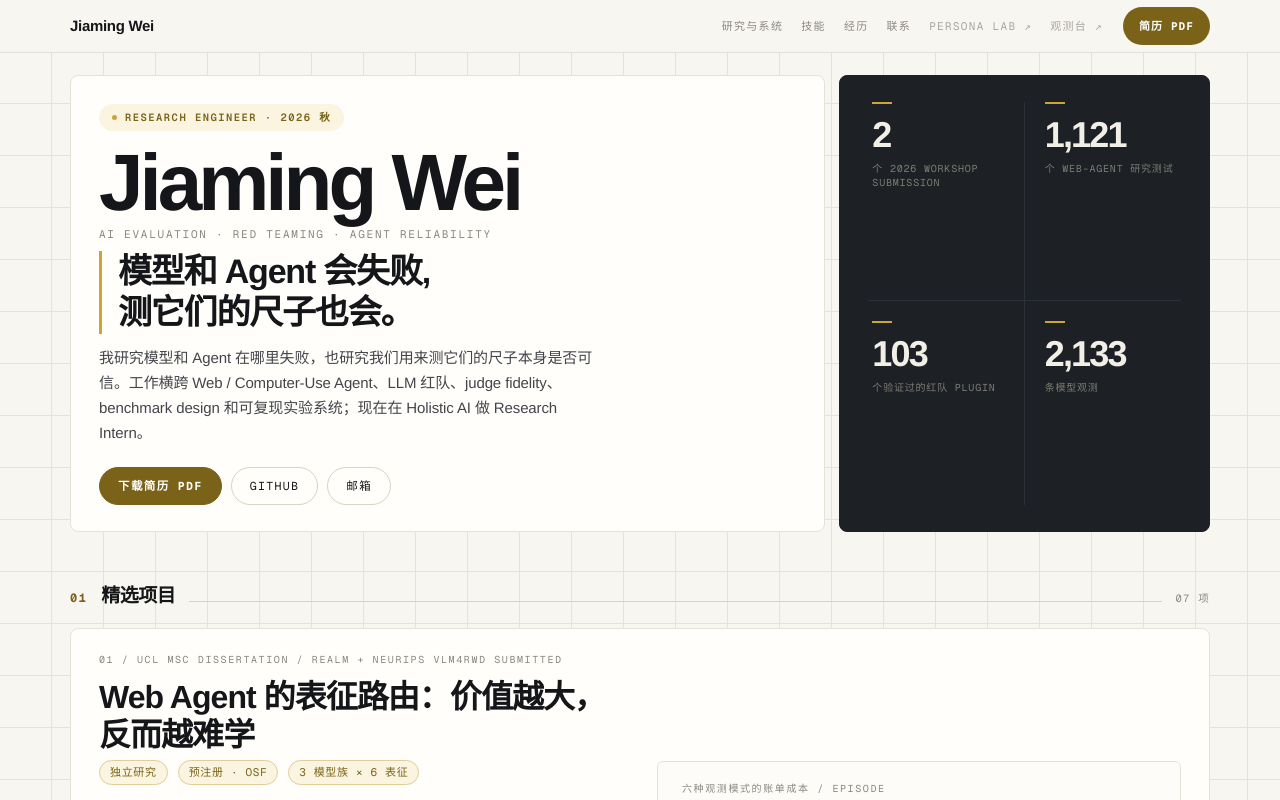
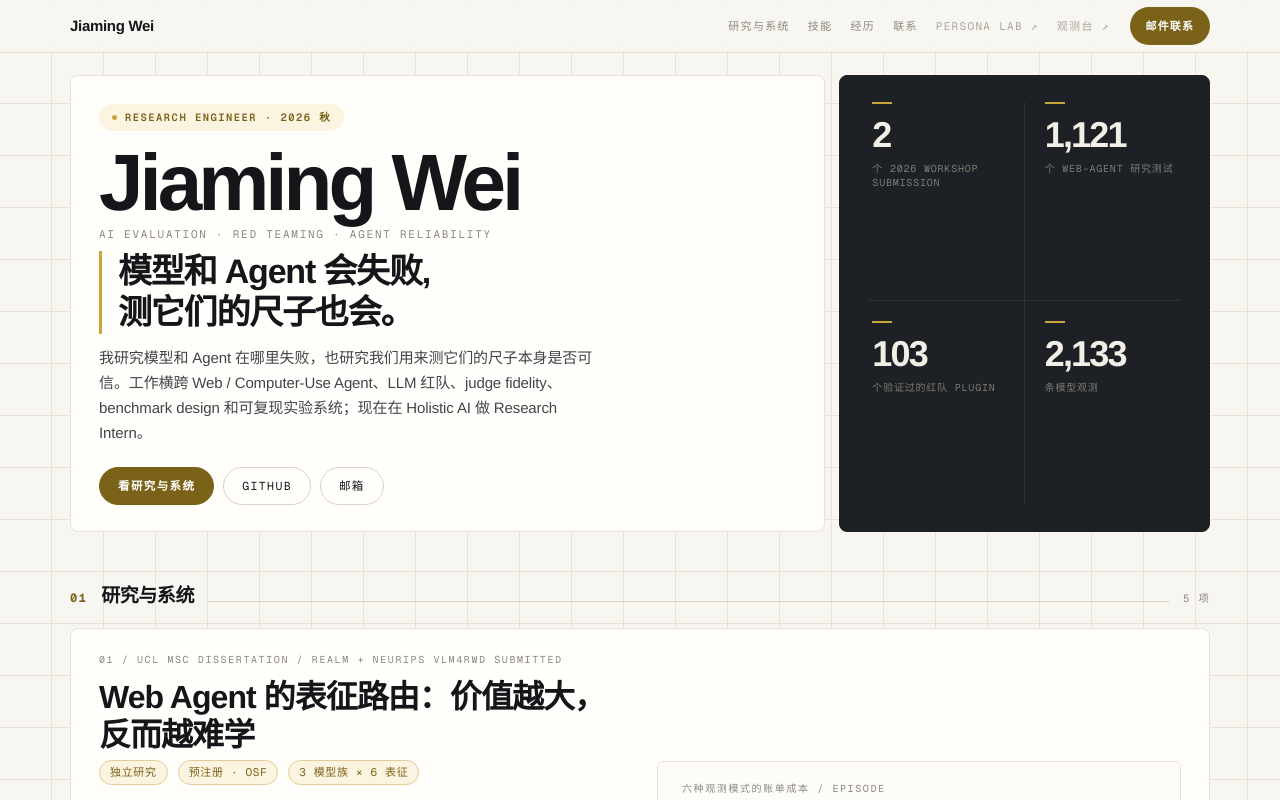
Before and after one commit to Quarkgluonmixture/ai-model-observatory, a Next.js app: page / in a window 1280 px wide. Shown: the top 800 px of the page. Built offline with nearby package versions, Linux system fonts and the light colour scheme.

Commit message:
feat: make portfolio recruiter-facing and remove dead CTAs

```diff
--- a/app/page.tsx
+++ b/app/page.tsx
@@ -22,6 +22,7 @@ import {
 
 const SHOT_W = 1700;
 const SHOT_H = 1099;
+const EMAIL = "mailto:jimmyenglish@126.com";
 
 function MeterRow({ m }: { m: Meter }) {
   const fill = m.tone === "w" ? s.fW : m.tone === "n" ? s.fN : s.fA;
@@ -196,13 +197,12 @@ export default function Home() {
             <Link className={s.sub} href="/persona">Persona Lab ↗</Link>
             <Link className={s.sub} href="/models">观测台 ↗</Link>
           </nav>
-          <a className={s.cv} href="#">简历 PDF</a>
+          <a className={s.cv} href={EMAIL}>邮件联系</a>
         </div>
       </div>
 
       <div className={s.wrap}>
         <div className={s.g}>
-          {/* 首屏 */}
           <div className={`${s.t} ${s.c8}`}>
             <span className={s.avail}><i />{profile.availability}</span>
             <h1 className={s.h1}>{profile.name}</h1>
@@ -210,9 +210,9 @@ export default function Home() {
             <p className={s.say}>{profile.claim[0]}<br />{profile.claim[1]}</p>
             <p className={s.lead}>{profile.intro}</p>
             <div className={s.cta}>
-              <a className={`${s.btn} ${s.pri}`} href="#">下载简历 PDF</a>
+              <a className={`${s.btn} ${s.pri}`} href="#work">看研究与系统</a>
               <a className={s.btn} href={profile.github}>GitHub</a>
-              <a className={s.btn} href="#">邮箱</a>
+              <a className={s.btn} href={EMAIL}>邮箱</a>
             </div>
           </div>
 
@@ -228,7 +228,7 @@ export default function Home() {
             </div>
           </div>
 
-          <Section no="01" title="精选项目" count="07 项" id="work" />
+          <Section no="01" title="研究与系统" count={`${featured.length} 项`} id="work" />
           {featured.map((p) => <Card key={p.slot} p={p} />)}
 
           <Section no="02" title="技能栈" count="每项都有项目对得上" id="skills" />
@@ -276,11 +276,11 @@ export default function Home() {
               <h2 className={s.h2} style={{ margin: "0 0 6px" }}>{closing.title}</h2>
               <p className={s.closingSub}>
                 {closing.sub}
-                <span className={s.dash}>{closing.todo}</span>
+                {closing.todo && <span className={s.dash}>{closing.todo}</span>}
               </p>
             </div>
             <div className={s.cta} style={{ margin: 0 }}>
-              <a className={`${s.btn} ${s.pri}`} href="#">下载简历 PDF</a>
+              <a className={`${s.btn} ${s.pri}`} href={EMAIL}>邮件联系</a>
               <a className={s.btn} href={profile.github}>GitHub ↗</a>
             </div>
           </div>
```
